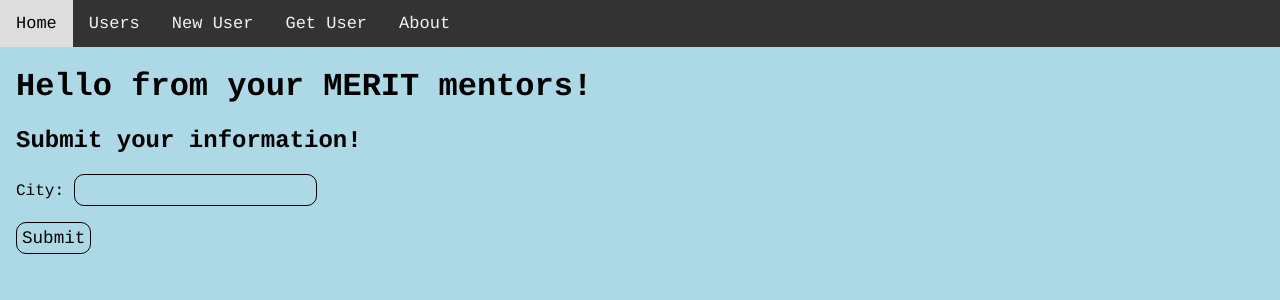
After one commit to arpita-abrol/python-flask-intro, a Flask app: page /getUser in a window 1280 px wide. The commit adds this page. Shown: the top 300 px of the page. Run offline with Flask 2, Linux system fonts and the light colour scheme.

Commit message:
sample of parsing CSV

```diff
--- a/data/users.csv
+++ b/data/users.csv
@@ -5,6 +5,3 @@ Carly,Zhang,Dallas
 Dani,Lee,Rome
 Lee,Smith,Stony Brook
 Anna,Garcia,Portland
-Arpita,Abrol,Stony Brook
-Arpita,Abrol,Stony Brook
-Arpita,Abrol,Stony Brook
--- a/server.py
+++ b/server.py
@@ -55,3 +55,33 @@ def submit_form():
                 data = csv.writer(file)
                 data.writerow([fname, lname, city])
             return render_template("new_user.html", status='User added!')
+
+# HTML form
+@app.route('/getUser')
+def get_user():
+    return render_template("get_user.html")
+
+@app.route('/getUser', methods=["POST"])
+def return_users_by_city():
+    userdata = dict(request.form)
+    city = userdata["city"]
+    if( len(city) < 1 ):
+        return render_template("get_user.html", status="Invalid City")
+    with open('data/users.csv') as file:
+        data = csv.reader(file, delimiter=',')
+        first_line = True
+        users = []
+        for row in data:
+            if not first_line:
+                if( row[2].strip() == city.strip() ):
+                    users.append({
+                    "fname": row[0],
+                    "lname": row[1]
+                    })
+            else:
+                first_line = False
+    if( len(users) == 0 ):
+        status = "No Users Found for specified city."
+    else:
+        status = "Users found!"
+    return render_template("get_user.html", status=status, users=users)
--- /dev/null
+++ b/templates/get_user.html
@@ -0,0 +1,25 @@
+{% extends 'index.html' %}
+
+{% block title %}Get Users by City{% endblock %}
+
+{% block form %}
+{% if status %}
+  <h1>{{ status }}</h1>
+{% endif %}
+<h2>
+    Submit your information!
+</h2>
+<form method="post" action="/getUser">
+    <p>City: <input type="text" name="city"></p>
+    <p><input type="submit"></p>
+</form>
+{% endblock %}
+
+{% block userList %}
+<div id="user_list">
+{% for user in users %}
+    <h2>
+        {{ user.fname }} {{ user.lname }}
+    </h2>
+{% endfor %}
+{% endblock %}
--- a/templates/index.html
+++ b/templates/index.html
@@ -9,7 +9,8 @@
         <div class="topnav">
             <a href="/">Home</a>
             <a href="/users">Users</a>
-            <a href="newUser">New User</a>
+            <a href="/newUser">New User</a>
+            <a href="/getUser">Get User</a>
             <a href="/about">About</a>
         </div>
         <div class="bodyContent">
@@ -17,6 +18,7 @@
                 Hello from your MERIT mentors!
             </h1>
             {% block form %} {% endblock %}
+            {% block userList %}
             <div id="user_list">
             {% for user in users %}
                 <h2>
@@ -26,6 +28,7 @@
                   <b>City</b>: {{ user.city }}
                 </p>
             {% endfor %}
+            {% endblock %}
             </div>
         </div>
     </body>
```
